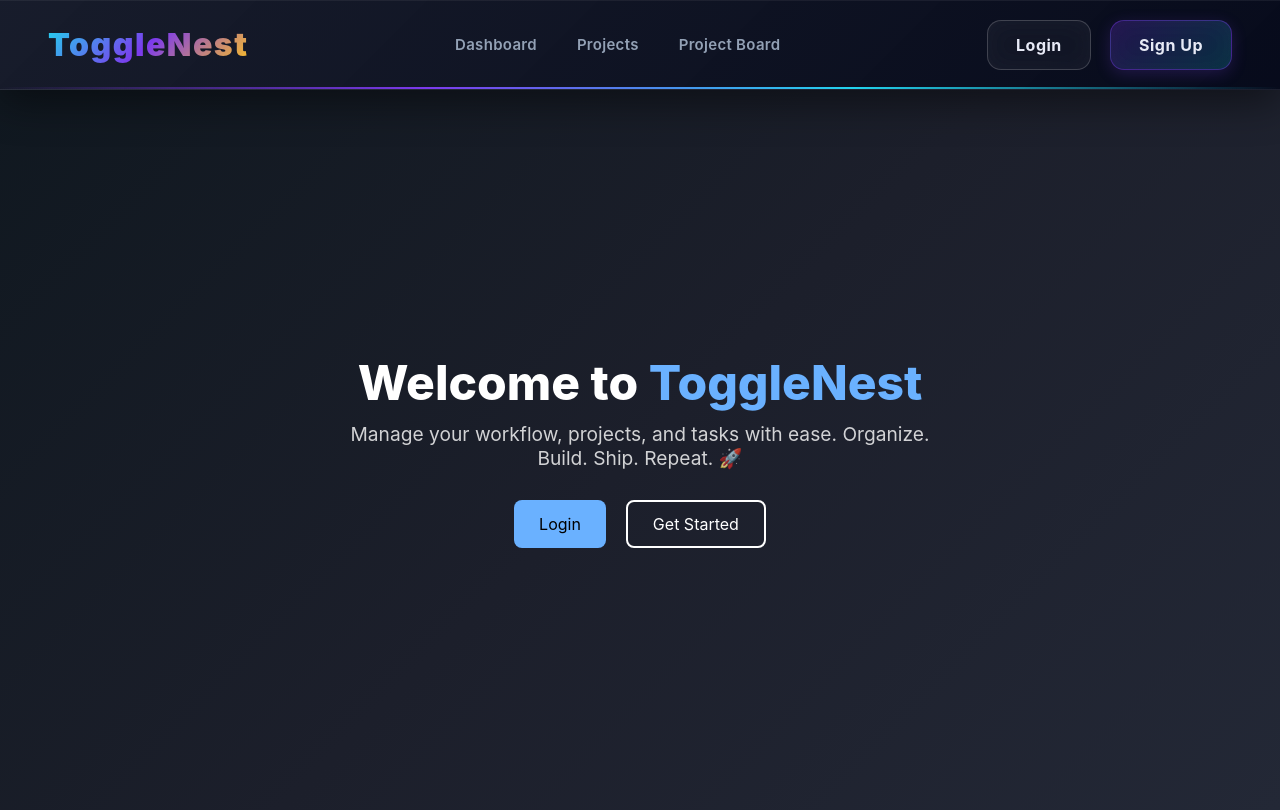
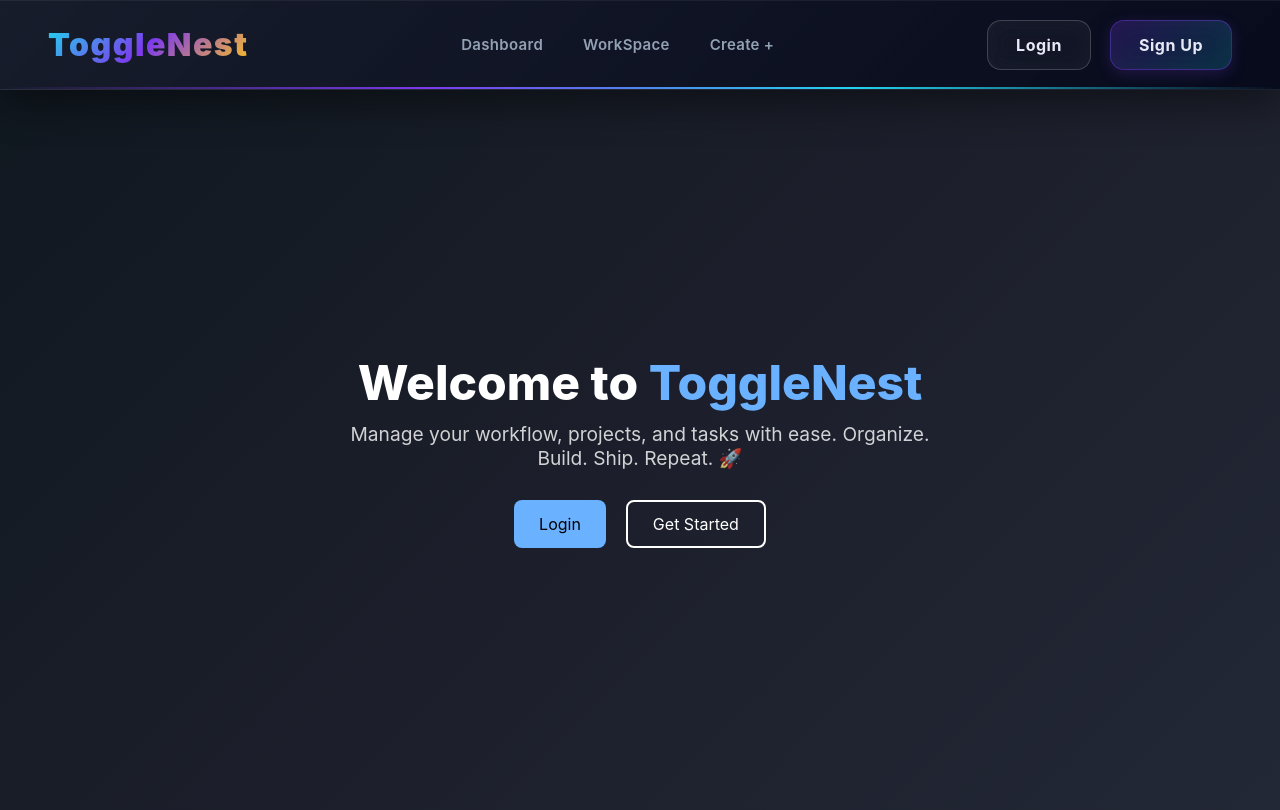
Before and after one commit to omii88/ToggleNest1, a React (Vite) app: page / in a window 1280 px wide. Built offline with nearby package versions, Linux system fonts and the light colour scheme.

Commit message:
added new components and fixed bugs

```diff
--- a/src/App.jsx
+++ b/src/App.jsx
@@ -4,8 +4,7 @@ import Login from "./pages/Login";
 import Signup from "./pages/Signup";
 import Home from "./pages/Home";
 import Dashboard from "./pages/Dashboard";
-import Projects from "./pages/Projects";
-import Projectboard from "./pages/Projectboard";
+import WorkSpace from "./pages/WorkSpace";
 import Sprints from "./pages/Sprints";
 import Boards from "./pages/Boards";
 import Analytics from "./pages/Analytics";
@@ -21,8 +20,7 @@ function App() {
         <Route path="/login" element={<Login />} />
         <Route path="/signup" element={<Signup />} />
         <Route path="/dashboard" element={<Dashboard />} />
-        <Route path="/projects" element={<Projects />} />
-        <Route path="/project-board" element={<Projectboard />} />
+        <Route path="/workspace" element={<WorkSpace />} />
         <Route path="/sprints" element={<Sprints />} />
         <Route path="/boards" element={<Boards />} />
         <Route path="/analytics" element={<Analytics />} />
--- a/src/components/Navbar.jsx
+++ b/src/components/Navbar.jsx
@@ -34,13 +34,13 @@ const Navbar = () => {
             </button>
           </li>
           <li>
-            <button className="link-btn" onClick={() => handleProtectedNavigation("/projects")}>
-              Projects
+            <button className="link-btn" onClick={() => handleProtectedNavigation("/workspace")}>
+              WorkSpace
             </button>
           </li>
           <li>
-            <button className="link-btn" onClick={() => handleProtectedNavigation("/project-board")}>
-              Project Board
+            <button className="link-btn" onClick={() => handleProtectedNavigation("/sprints")}>
+              Create +
             </button>
           </li>
         </ul>
--- a/src/pages/Projectboard.jsx
+++ /dev/null
@@ -1,11 +0,0 @@
-import React from 'react'
-
-function Projectboard() {
-  return (
-    <div>
-
-    </div>
-  )
-}
-
-export default Projectboard
--- a/src/pages/Projects.jsx
+++ b/src/pages/WorkSpace.jsx
@@ -1,6 +1,6 @@
 import React from 'react'
 
-function Projects() {
+function WorkSpace() {
   return (
     <div>
 
@@ -8,4 +8,4 @@ function Projects() {
   )
 }
 
-export default Projects
+export default WorkSpace
```
